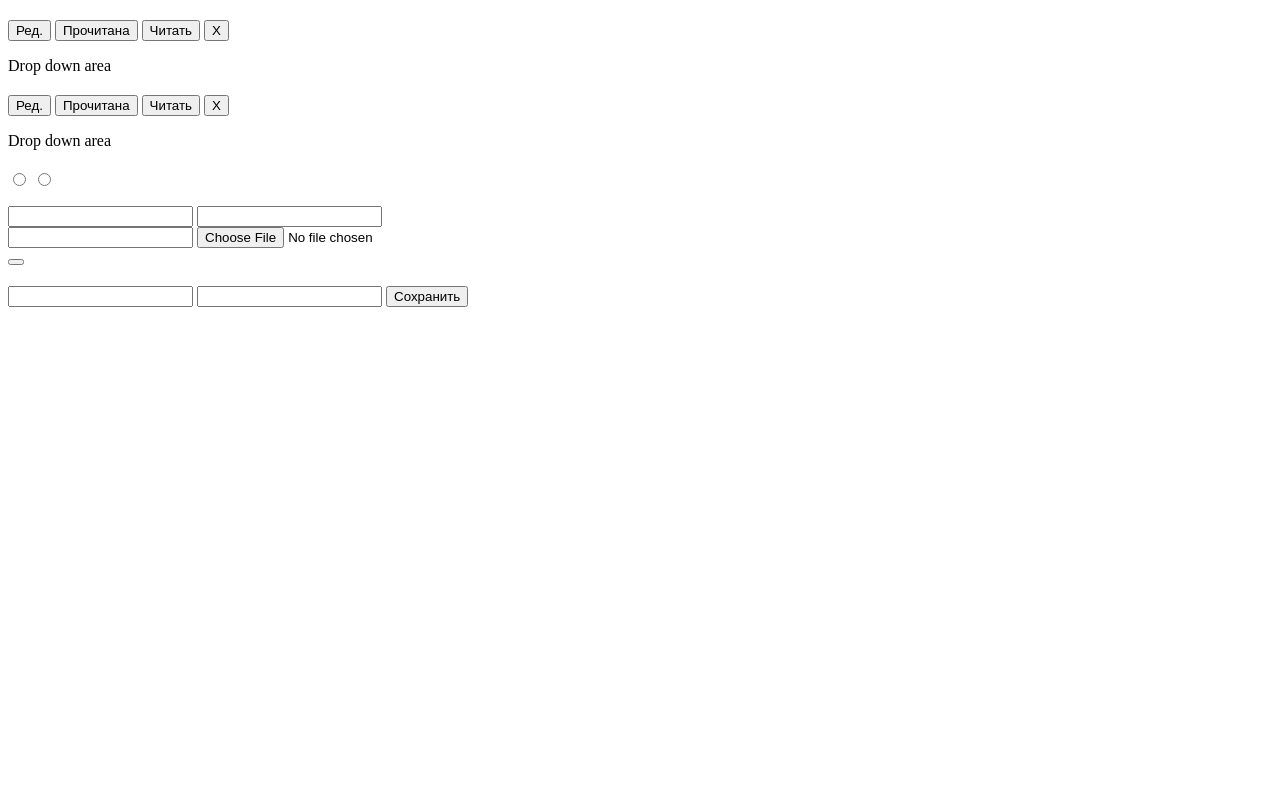
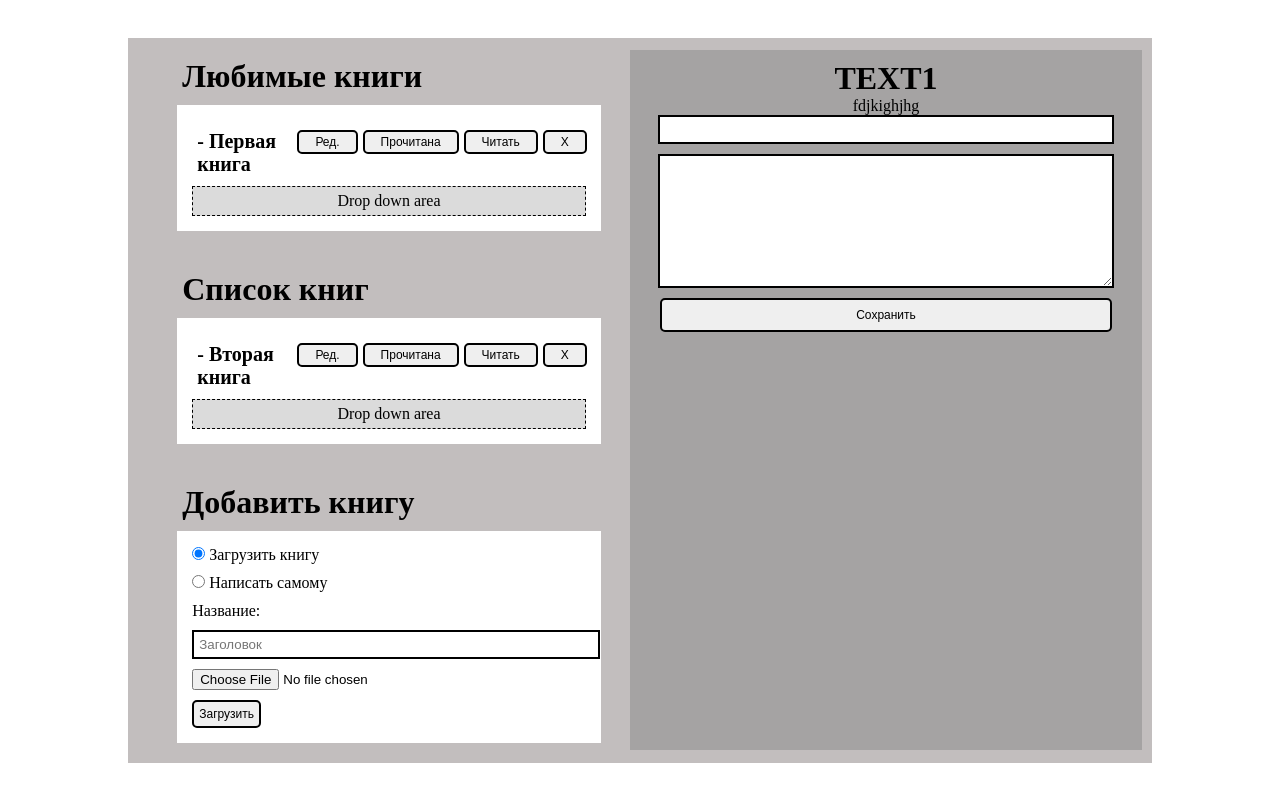
Before and after one commit to Panndora1/library, a plain HTML site: page Index.html in a window 1280 px wide. Drawn offline with Linux system fonts and the light colour scheme.

Commit message:
feat: add css style

```diff
--- a/Index.html
+++ b/Index.html
@@ -7,64 +7,74 @@
     <link rel="stylesheet" href="./style.css">
     <title>Document</title>
 </head>
-<body>
+<body class="body">
     <main class="lib">
         <article class="books">
             <section class="books__fav favorite">
-                <h2 class="favorite__title title"></h2>
+                <h2 class="favorite__title title">Любимые книги</h2>
                 <div class="favorite__container container">
                     <!--Книги будут генерироваться при получении данных от сервера-->
                     <div class="favorite__book book">
-                        <h3 class="book__title"></h3>
+                        <h3 class="book__title">Первая книга</h3>
+                        <div class="book__btns">
                             <button class="book__btn btn change-btn">Ред.</button>
                             <button class="book__btn btn done-btn">Прочитана</button>
                             <button class="book__btn btn read-btn">Читать</button>
                             <button class="book__btn btn del-btn">Х</button>
                         </div>
+                    </div>
                     <p class="favorite__drop-area drop-area">Drop down area</p>
                 </div>
             </section>
             <section class="books__list list">
-                <h2 class="list__title title"></h2>
+                <h2 class="list__title title">Список книг</h2>
                 <div class="list__container container">
                     <!--Книги будут генерироваться при получении данных от сервера-->
                     <div class="list__book book">
-                        <h3 class="book__title"></h3>
+                        <h3 class="book__title">Вторая книга</h3>
+                        <div class="book__btns">
                             <button class="book__btn btn change-btn">Ред.</button>
                             <button class="book__btn btn done-btn">Прочитана</button>
                             <button class="book__btn btn read-btn">Читать</button>
                             <button class="book__btn btn del-btn">Х</button>
                         </div>
+                    </div>
                     <p class="list__drop-area drop-area">Drop down area</p>
                 </div>
             </section>
             <section class="books__add add">
-                <h2 class="add__title title"></h2>
+                <h2 class="add__title title">Добавить книгу</h2>
                 <div class="add__form form">
-                    <input type="radio" name="form" id="download" class="form__radio download">
+                    <div class="form__radio-wr">
+                        <input type="radio" name="form" id="download" class="form__radio download" checked>
+                        <label for="download">Загрузить книгу</label>
+                    </div>
+                    <div class="form__radio-wr">
                         <input type="radio" name="form" id="selfload" class="form__radio selfload">
-                    <p class="form__text"></p>
-                    <div class="form__selfload">
-                        <input type="text" class="form__name">
-                        <input type="text" class="form__desc">
+                        <label for="selfload">Написать самому</label>
+                    </div>
+                    <p class="form__text">Название:</p>
+                    <div class="form__selfload disable">
+                        <input type="text" class="form__name" placeholder="Заголовок">
+                        <textarea type="text" class="form__desc" placeholder="Описание" rows="3"></textarea>
                     </div>
                     <div class="form__download">
-                        <input type="text" class="form__name">
+                        <input type="text" class="form__name" placeholder="Заголовок">
                         <input type="file" class="form__file">
                     </div>
-                    <button class="form__btn btn"></button>
+                    <button class="form__btn btn">Загрузить</button>
 
                 </div>
             </section>
         </article>
         <aside class="view-area">
             <!--Код вставляется когда нажата кнопка "читать книгу"-->
-            <h1 class="view-area__title title"></h1>
-            <p class="view-area__text"></p>
+            <h1 class="view-area__title title">TEXT1</h1>
+            <p class="view-area__text">fdjkighjhg</p>
             <!--Код вставляется когда нажата кнопка "редактировать книгу"-->
             <input type="text" class="view-area__change-headline">
-            <input type="text" class="view-area__change-text">
-            <button class="viev-area__btn">Сохранить</button>
+            <textarea type="text" class="view-area__change-text" rows="8"></textarea>
+            <button class="viev-area__btn btn">Сохранить</button>
         </aside>
     </main>
     <script src="./script.js"></script>
--- a/style.css
+++ b/style.css
@@ -0,0 +1,193 @@
+* {
+    margin: 0;
+    padding: 0;
+}
+
+.body {
+    height: 100vh;
+    display: flex;
+    justify-content: center;
+    align-items: center;
+}
+
+.lib {
+    display: flex;
+    justify-content: center;
+    align-items: center;
+    width: 80%;
+    margin: auto;
+    background-color: rgb(194, 190, 190);
+}
+
+
+.books {
+    width: 50%;
+    display: flex;
+    flex-direction: column;
+    justify-content: flex-start;
+    align-items: center;
+}
+
+.books__fav,
+.books__list,
+.books__add {
+    padding: 20px;
+}
+
+.favorite,
+.list,
+.add {
+    width: 80%;
+}
+
+.favorite__title,
+.list__title,
+.add__title {
+    padding-bottom: 10px;
+    padding-left: 5px;
+}
+
+.title {
+    font-size: 32px;
+    font-weight: bold;
+}
+
+.favorite__container,
+.list__container,
+.add__form {
+    padding: 15px;
+}
+
+.container,
+.form {
+    width: 100%;
+    background-color: #fff;
+
+}
+
+.favorite__book,
+.list__book {
+    padding: 10px 5px;
+
+}
+
+.book {
+    display: flex;
+    justify-content: space-between;
+    align-items: start;
+    width: 99%;
+    background-color: none;
+}
+
+.book_active {
+    background-color: rgb(255, 225, 225);
+}
+
+.book__title {
+    font-size: 20px;
+    font-weight: bold;
+}
+
+.book__title::before {
+    content: "- ";
+}
+
+.book__btns {
+    display: flex;
+    justify-content: flex-end;
+    align-items: center;
+    gap: 5px;
+}
+
+.btn {
+    border: 2px solid #000;
+    border-radius: 5px;
+    padding: 3px 16px;
+    font-size: 12px;
+    cursor: pointer;
+}
+
+.favorite__drop-area,
+.list__drop-area {
+    padding: 5px;
+}
+
+.drop-area {
+    background-color: rgba(0, 0, 0, 0.142);
+    border: 1px dashed #000;
+    text-align: center;
+}
+
+.form {
+    display: flex;flex-direction: column;
+    justify-content: center;
+    align-items: flex-start;
+    gap: 10px;
+}
+
+.add__form {
+    position: relative;
+}
+
+.form__selfload {
+    width: 98%;
+    display: flex;
+    flex-direction: column;
+    gap: 10px;
+}
+
+
+.form__text {
+    font-style: 24px;
+    font-weight: normal;
+}
+
+.form__name,
+.form__desc {
+    width: 100%;
+    padding: 5px;
+    border: 2px solid #000;
+}
+
+.disable {
+    display: none;
+}
+
+.form__file {
+   padding-top: 10px;
+   cursor: pointer;
+}
+
+.form__btn {
+    padding: 5px;
+}
+
+.view-area {
+    width: 50%;
+    height: 85vh;
+    margin: 10px;
+    display: flex;
+    flex-direction: column;
+    align-items: center;
+    background-color: rgb(165, 163, 163);
+    padding: 10px;
+}
+
+.view-area__text {
+    font-style: 24px;
+    font-weight: normal;
+}
+
+.view-area__change-headline,
+.view-area__change-text {
+    width: 90%;
+    padding: 5px;
+    margin-bottom: 10px;
+    background-color: #fff;
+    border: 2px solid #000;
+}
+
+.viev-area__btn {
+    width: 92%;
+    padding: 8px 0;
+}
```
Lines whose indentation alone changed are shown as unchanged.
